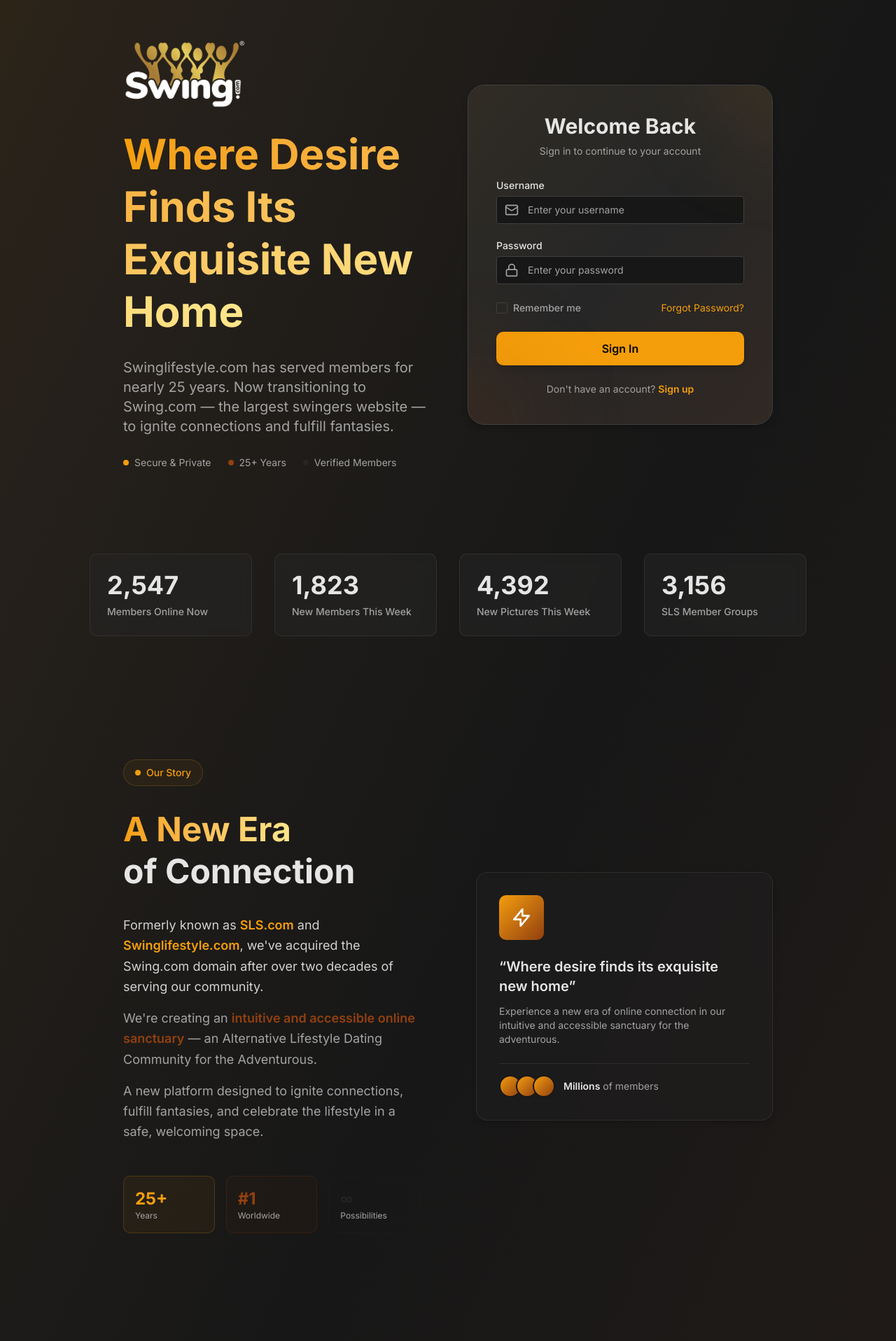
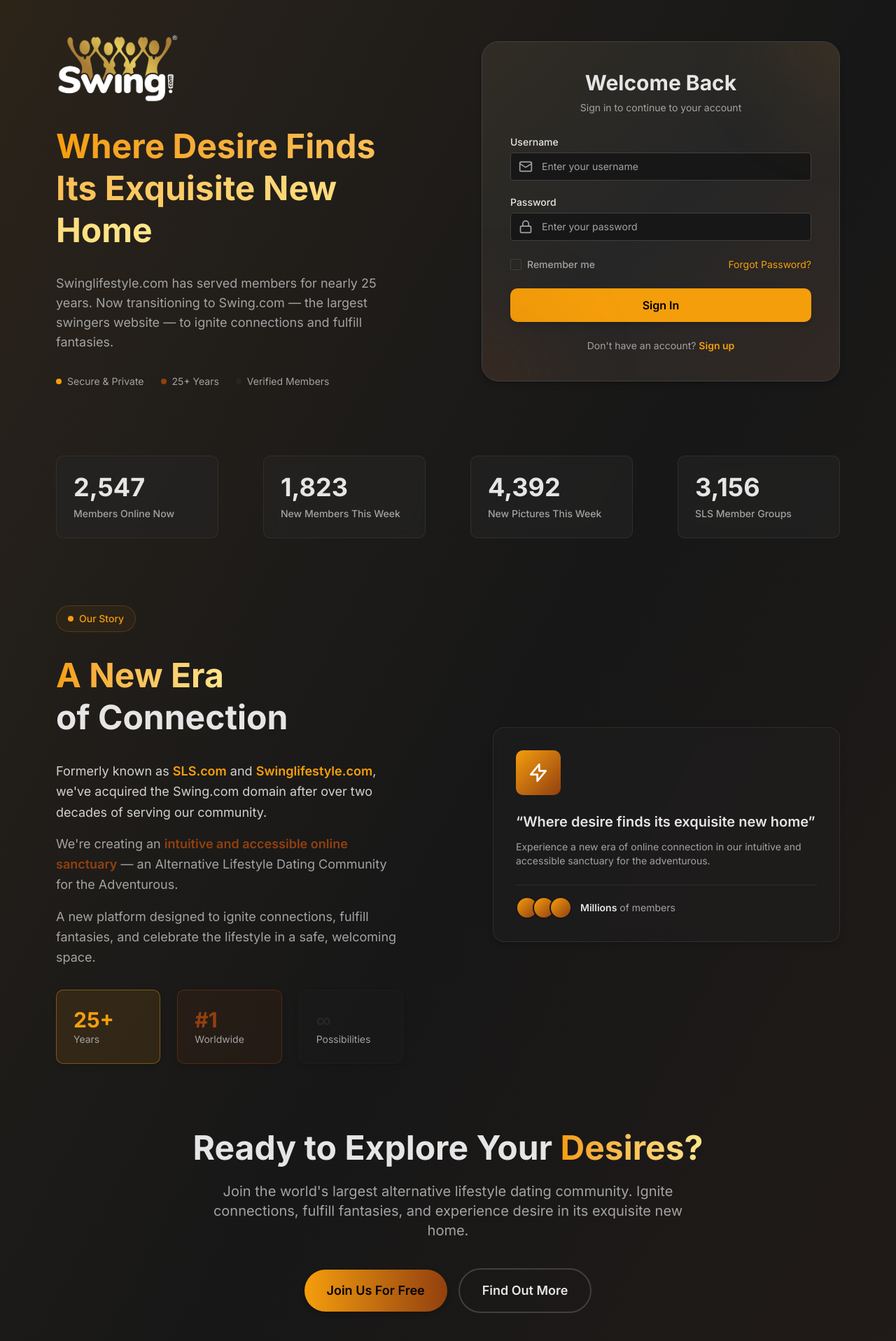
Before and after one commit to mysleekdesigns/swing-lp, a Next.js app: page / in a window 1280 px wide. Shown: the top 1916 px of the page at 70% size. Built offline with nearby package versions, Linux system fonts and the light colour scheme.

Commit message:
updated layout of home page

```diff
--- a/src/components/features/LoginCard.tsx
+++ b/src/components/features/LoginCard.tsx
@@ -61,7 +61,7 @@
         duration: 0.5,
         ease: [0.4, 0, 0.2, 1],
       }}
-      className="w-full max-w-md"
+      className="w-full max-w-lg"
     >
       {/* Glass Morphism Card */}
       <div className="relative overflow-hidden rounded-3xl bg-card border border-border shadow-2xl">
--- a/src/components/layout/Footer.tsx
+++ b/src/components/layout/Footer.tsx
@@ -36,8 +36,8 @@
       variants={footerVariants}
       className=""
     >
-      <div className="max-w-7xl mx-auto px-4 sm:px-6 lg:px-8 py-8 sm:py-10 md:py-12">
-        <div className="grid grid-cols-1 md:grid-cols-3 gap-6 mb-6 sm:gap-8 sm:mb-8">
+      <div className="max-w-[1600px] mx-auto px-6 md:px-12 lg:px-16 xl:px-20 2xl:px-24 py-8 md:py-10 lg:py-12 xl:py-16 2xl:py-20">
+        <div className="grid grid-cols-1 md:grid-cols-3 gap-6 mb-6 md:gap-8 md:mb-8 lg:gap-12 lg:mb-12 xl:gap-16 xl:mb-16">
           {/* Brand Section */}
           <div className="space-y-4">
             <h3 className="text-foreground text-lg font-semibold">Swing</h3>
@@ -94,7 +94,7 @@
         </div>
 
         {/* Social Media Icons (Optional) */}
-        <div className="flex justify-center space-x-4 mb-6 sm:space-x-6 sm:mb-8">
+        <div className="flex justify-center space-x-4 mb-6 md:space-x-6 md:mb-8 lg:mb-10 xl:mb-12">
           <a
             href="https://twitter.com"
             target="_blank"
--- a/src/components/sections/BrandStorySection.tsx
+++ b/src/components/sections/BrandStorySection.tsx
@@ -4,10 +4,10 @@
 
 export function BrandStorySection() {
   return (
-    <section className="relative overflow-hidden py-20 sm:py-24 lg:py-28">
+    <section className="relative overflow-hidden py-12 md:py-14 lg:py-16 xl:py-12 2xl:py-16">
       {/* Content Container */}
-      <div className="relative mx-auto max-w-7xl lg:max-w-[80vw] px-6 sm:px-8 lg:px-12">
-        <div className="grid gap-16 lg:grid-cols-2 lg:gap-20">
+      <div className="relative mx-auto max-w-[1600px] px-6 md:px-12 lg:px-16 xl:px-20 2xl:px-24">
+        <div className="grid gap-16 md:gap-20 lg:grid-cols-2 lg:gap-24 xl:gap-32 2xl:gap-40">
           {/* Text Content - Left Column */}
           <motion.div
             initial={{ opacity: 0, y: 20 }}
@@ -47,20 +47,20 @@
             </div>
 
             {/* Stats Grid - simplified */}
-            <div className="grid grid-cols-3 gap-4 pt-4">
-              <div className="rounded-xl border border-primary/20 bg-primary/5 p-4">
-                <div className="text-2xl font-bold text-primary">25+</div>
-                <div className="text-xs text-muted-foreground">Years</div>
+            <div className="grid grid-cols-3 gap-6">
+              <div className="rounded-xl border border-primary/40 bg-primary/10 p-6 shadow-sm">
+                <div className="text-3xl font-bold text-primary">25+</div>
+                <div className="text-sm text-muted-foreground">Years</div>
               </div>
 
-              <div className="rounded-xl border border-accent/20 bg-accent/5 p-4">
-                <div className="text-2xl font-bold text-accent">#1</div>
-                <div className="text-xs text-muted-foreground">Worldwide</div>
+              <div className="rounded-xl border border-accent/40 bg-accent/10 p-6 shadow-sm">
+                <div className="text-3xl font-bold text-accent">#1</div>
+                <div className="text-sm text-muted-foreground">Worldwide</div>
               </div>
 
-              <div className="rounded-xl border border-secondary/20 bg-secondary/5 p-4">
-                <div className="text-2xl font-bold text-secondary">∞</div>
-                <div className="text-xs text-muted-foreground">Possibilities</div>
+              <div className="rounded-xl border border-secondary/40 bg-secondary/10 p-6 shadow-sm">
+                <div className="text-3xl font-bold text-secondary">∞</div>
+                <div className="text-sm text-muted-foreground">Possibilities</div>
               </div>
             </div>
           </motion.div>
--- a/src/components/sections/CTASection.tsx
+++ b/src/components/sections/CTASection.tsx
@@ -4,9 +4,9 @@
 
 export default function CTASection() {
   return (
-    <section className="relative py-20 sm:py-24 overflow-hidden">
+    <section className="relative py-12 md:py-14 lg:py-16 xl:py-12 2xl:py-16 overflow-hidden">
 
-      <div className="relative max-w-4xl lg:max-w-[80vw] mx-auto px-6 sm:px-8 lg:px-12 text-center">
+      <div className="relative max-w-[1600px] mx-auto px-6 md:px-12 lg:px-16 xl:px-20 2xl:px-24 text-center">
         {/* Heading */}
         <motion.div
           initial={{ opacity: 0, y: 20 }}
--- a/src/components/sections/HeroSection.tsx
+++ b/src/components/sections/HeroSection.tsx
@@ -8,10 +8,10 @@
   return (
     <section className="relative flex min-h-screen lg:min-h-0 items-center justify-center overflow-hidden">
       {/* Content */}
-      <div className="relative z-10 mx-auto max-w-7xl lg:max-w-[80vw] px-6 py-12 lg:py-14 sm:px-8 lg:px-12">
-        <div className="grid lg:grid-cols-2 gap-12 lg:gap-14 items-center">
+      <div className="relative z-10 mx-auto max-w-[1600px] px-6 py-12 md:px-12 md:py-14 lg:px-16 lg:py-16 xl:px-20 xl:py-12 2xl:px-24 2xl:py-16">
+        <div className="grid lg:grid-cols-2 gap-12 md:gap-16 lg:gap-20 xl:gap-24 2xl:gap-32 items-center">
           {/* Left Column - Hero Content */}
-          <div className="text-center lg:text-left space-y-6 lg:space-y-7">
+          <div className="text-center lg:text-left space-y-6 lg:space-y-7 xl:space-y-8">
             {/* Logo */}
             <motion.div
               initial={{ opacity: 0 }}
@@ -27,7 +27,7 @@
               initial={{ opacity: 0, y: 20 }}
               animate={{ opacity: 1, y: 0 }}
               transition={{ duration: 0.5, delay: 0.1 }}
-              className="text-4xl sm:text-5xl lg:text-6xl font-bold leading-tight"
+              className="text-3xl sm:text-4xl lg:text-5xl font-bold leading-tight"
             >
               <span className="bg-gradient-to-r from-primary to-accent-foreground bg-clip-text text-transparent">
                 Where Desire Finds Its Exquisite New Home
@@ -39,7 +39,7 @@
               initial={{ opacity: 0, y: 20 }}
               animate={{ opacity: 1, y: 0 }}
               transition={{ duration: 0.5, delay: 0.2 }}
-              className="text-lg sm:text-xl text-muted-foreground max-w-lg"
+              className="text-base sm:text-lg text-muted-foreground max-w-lg"
             >
               Swinglifestyle.com has served members for nearly 25 years. Now transitioning to Swing.com — the largest swingers website — to ignite connections and fulfill fantasies.
             </motion.p>
--- a/src/components/sections/StatsSection.tsx
+++ b/src/components/sections/StatsSection.tsx
@@ -21,11 +21,11 @@
 
 export function StatsSection() {
   return (
-    <section className="relative py-16 px-6 sm:px-8 lg:px-12">
+    <section className="relative py-12 md:py-14 lg:py-16 xl:py-12 2xl:py-16">
       {/* Content */}
-      <div className="relative max-w-7xl lg:max-w-[80vw] mx-auto">
+      <div className="relative mx-auto max-w-[1600px] px-6 md:px-12 lg:px-16 xl:px-20 2xl:px-24">
         {/* Grid */}
-        <div className="grid grid-cols-2 lg:grid-cols-4 gap-6 lg:gap-8">
+        <div className="grid grid-cols-2 lg:grid-cols-4 gap-6 md:gap-8 lg:gap-12 xl:gap-16 2xl:gap-20">
           {stats.map((stat, index) => (
             <StatCard
               key={stat.label}
```
